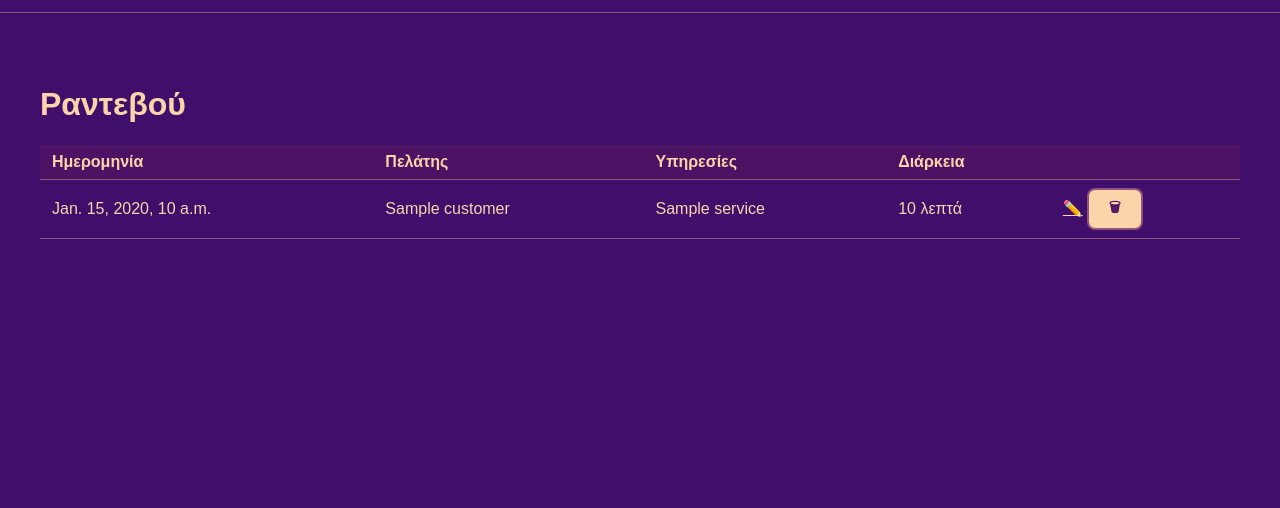
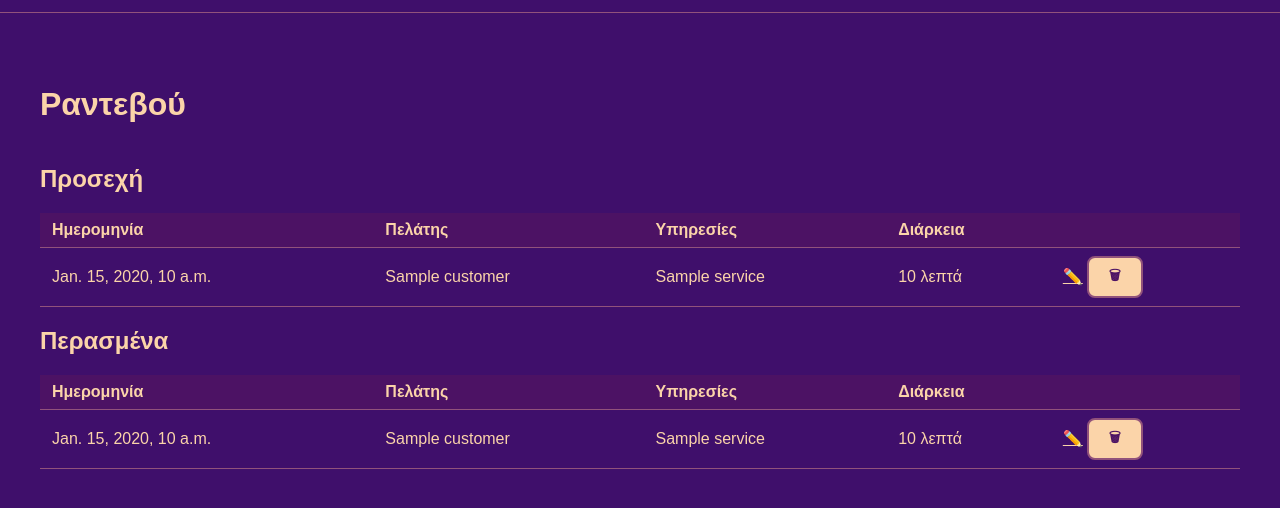
Before and after one commit to vKokkala/hairdresser-web-app, a Django app: template salon/templates/salon/appointment/list.html in a window 1280 px wide. Shown: the part 42-550 px from the top of the page. Run offline with Django 5.2, Linux system fonts and the light colour scheme; the template is opened without the code that fills it: most values are stand-ins (such as "Sample title", 1, 10 or a date in 2020).

Commit message:
feat: split appointments by date and index it

```diff
--- a/base/settings.py
+++ b/base/settings.py
@@ -111,6 +111,7 @@ AUTH_PASSWORD_VALIDATORS = [
 
 USE_I18N = True
 
+TIME_ZONE = "Europe/Athens"
 USE_TZ = False
 
 
--- a/salon/models.py
+++ b/salon/models.py
@@ -78,7 +78,7 @@ class Service(models.Model):
 
 
 class Appointment(models.Model):
-    date = models.DateTimeField(default=timezone.now)
+    date = models.DateTimeField(default=timezone.now, db_index=True)
     # TODO: should it support more than one user?
     customer = models.ForeignKey(Customer, on_delete=models.PROTECT)
     services = models.ManyToManyField(Service)
--- a/salon/templates/salon/appointment/list.html
+++ b/salon/templates/salon/appointment/list.html
@@ -4,7 +4,9 @@
 {% block heading %}Ραντεβού{% endblock %}
 
 {% block list_content %}
-  {% if appointments %}
+
+  <h2>Προσεχή</h2>
+  {% if upcoming %}
     <table>
       <thead>
         <tr>
@@ -16,7 +18,7 @@
         </tr>
       </thead>
       <tbody>
-        {% for appointment in appointments %}
+        {% for appointment in upcoming %}
           <tr>
             <td>{{ appointment.date }}</td>
             <td>{{ appointment.customer }}</td>
@@ -32,6 +34,39 @@
       </tbody>
     </table>
   {% else %}
-    <p>Δεν υπάρχουν ραντεβού ακόμα.</p>
+    <p>Δεν υπάρχουν προσεχή ραντεβού.</p>
   {% endif %}
+
+  <h2>Περασμένα</h2>
+  {% if past %}
+    <table>
+      <thead>
+        <tr>
+          <th>Ημερομηνία</th>
+          <th>Πελάτης</th>
+          <th>Υπηρεσίες</th>
+          <th>Διάρκεια</th>
+          <th></th>
+        </tr>
+      </thead>
+      <tbody>
+        {% for appointment in past %}
+          <tr>
+            <td>{{ appointment.date }}</td>
+            <td>{{ appointment.customer }}</td>
+            <td>{{ appointment.services.all|join:", " }}</td>
+            <td>{{ appointment.duration }} λεπτά</td>
+            <td>
+              {% url 'edit-appointment' appointment.pk as edit_url %}
+              {% url 'delete-appointment' appointment.pk as delete_url %}
+              {% include "salon/_row_actions.html" %}
+            </td>
+          </tr>
+        {% endfor %}
+      </tbody>
+    </table>
+  {% else %}
+    <p>Δεν υπάρχουν περασμένα ραντεβού.</p>
+  {% endif %}
+
 {% endblock %}
--- a/static/css/base.css
+++ b/static/css/base.css
@@ -16,6 +16,10 @@ main {
 }
 
 h1 {
+  color: #fbd4a9;
+}
+
+h2 {
   color: #fbd4a9;
 }
 
```
Also changed, not shown: salon/migrations/0013_alter_appointment_date.py (added).
